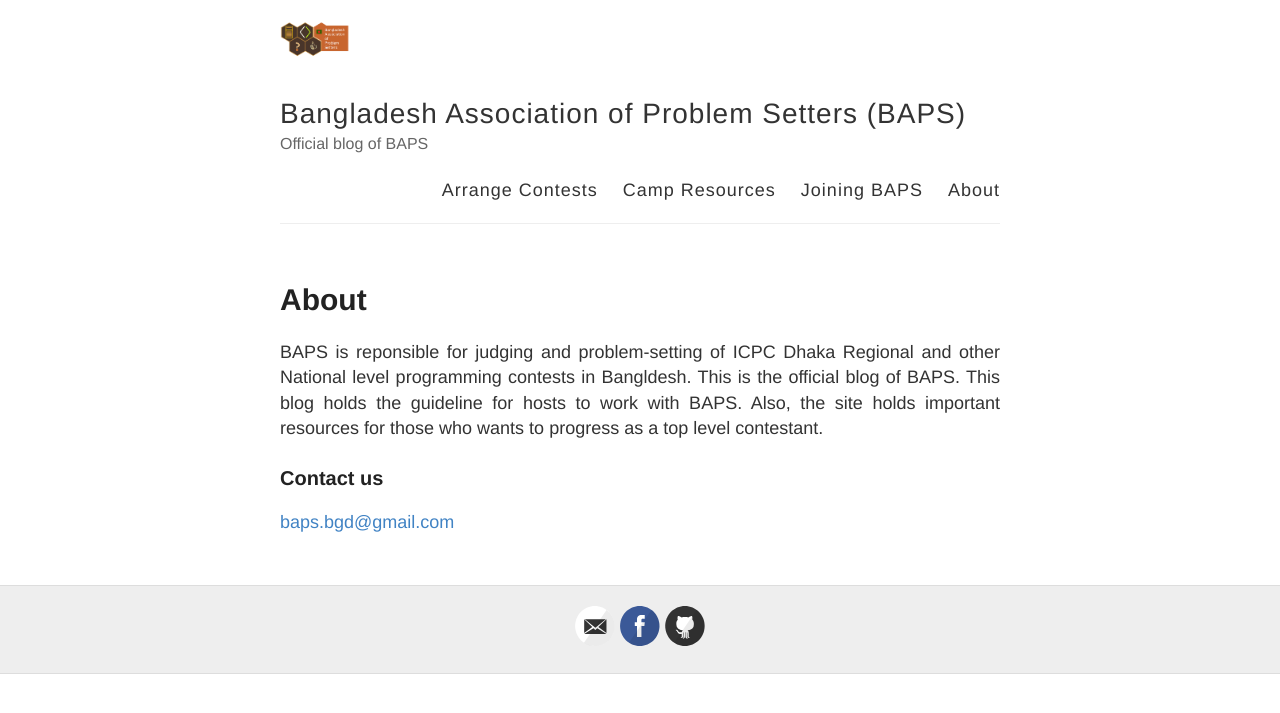
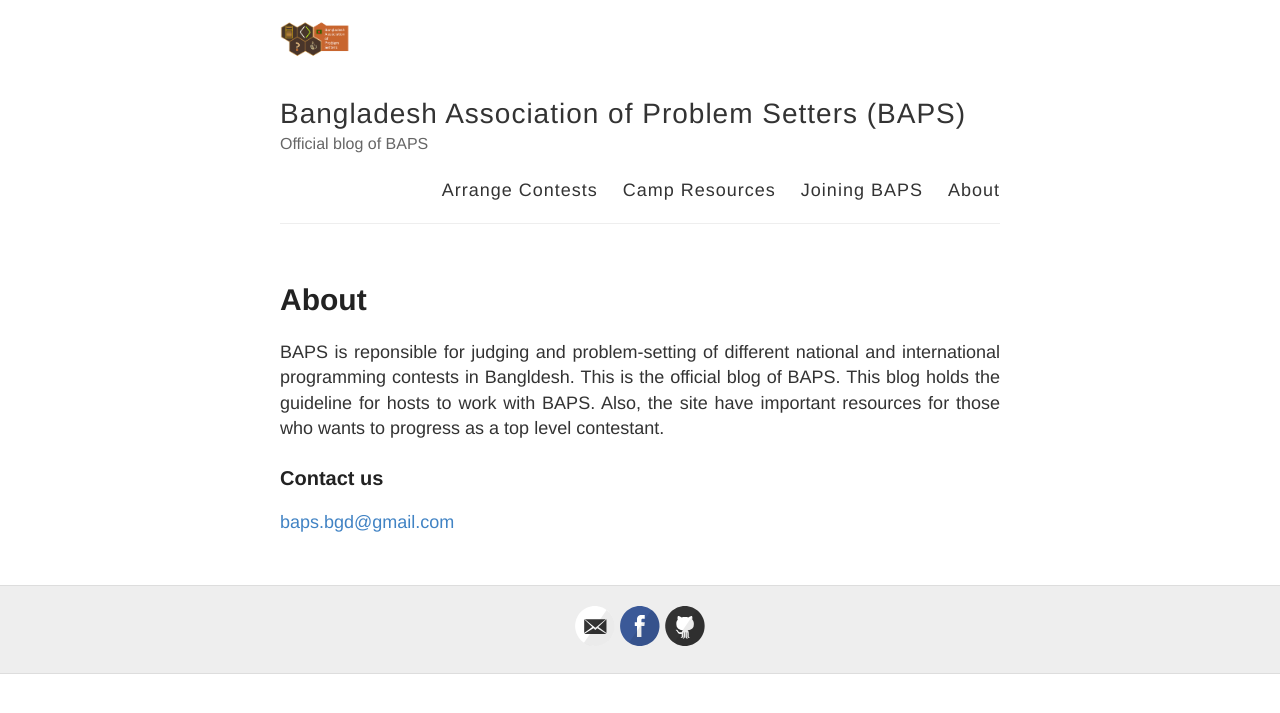
Before and after one commit to baps-bgd/baps-bgd.github.io, a Jekyll site: the page built from about.md, in a window 1280 px wide. Shown: the top 713 px of the page. Built offline with Jekyll 4.4.1, drawn with Linux system fonts in a browser that asks for light colours.

Commit message:
Update about.md

```diff
--- a/about.md
+++ b/about.md
@@ -4,7 +4,7 @@
 permalink: /about/
 ---
 
-BAPS is reponsible for judging and problem-setting of ICPC Dhaka Regional and other National level programming contests in Bangldesh. This is the official blog of BAPS. This blog holds the guideline for hosts to work with BAPS. Also, the site holds important resources for those who wants to progress as a top level contestant.
+BAPS is reponsible for judging and problem-setting of different national and international programming contests in Bangldesh. This is the official blog of BAPS. This blog holds the guideline for hosts to work with BAPS. Also, the site have important resources for those who wants to progress as a top level contestant.
 
 ### Contact us
 
```
